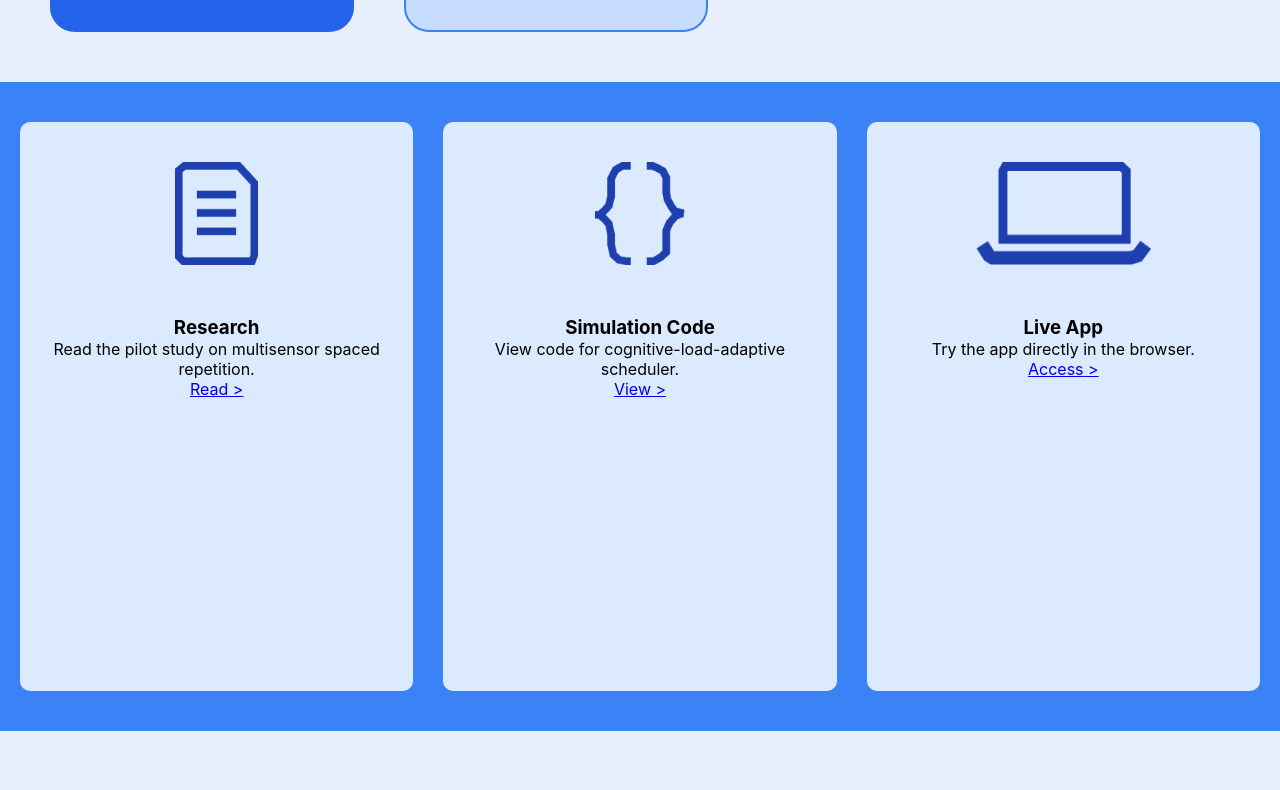
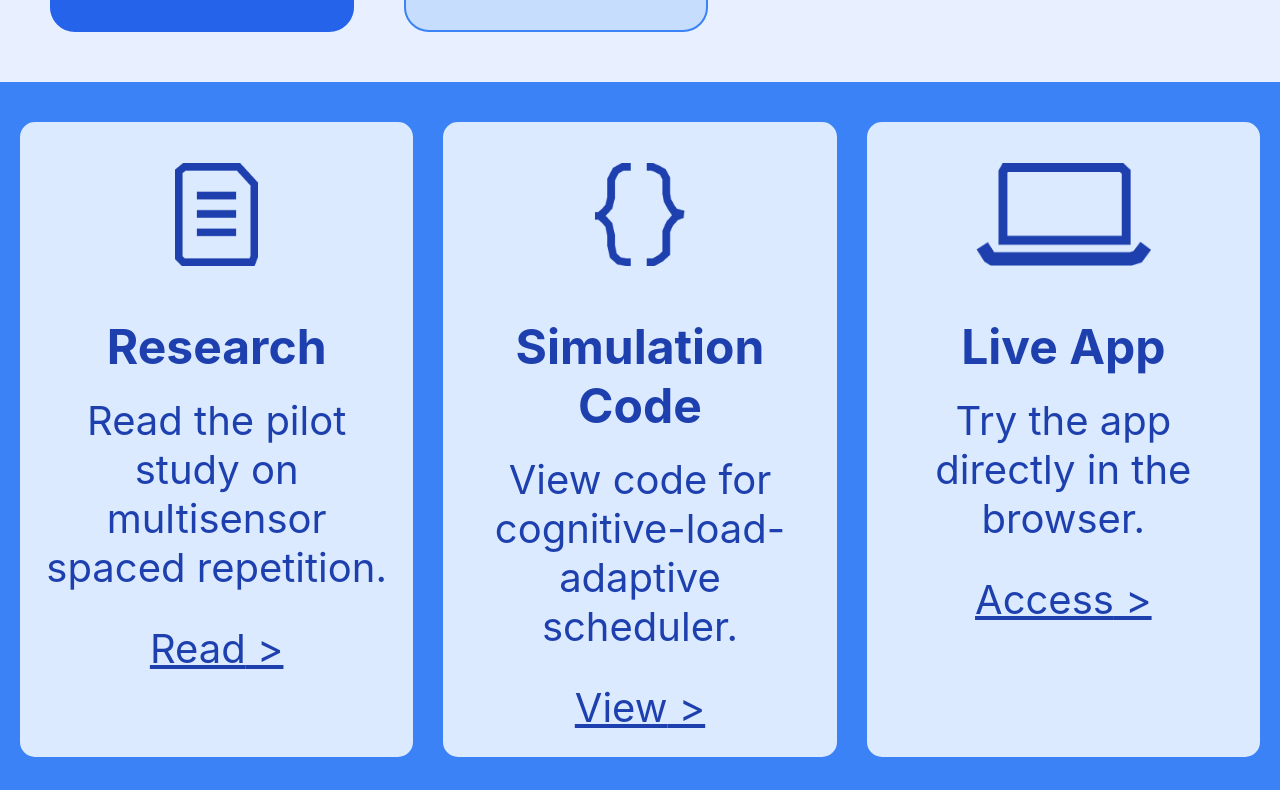
Before and after one commit to maitrimydur/remindXR-web, a React (Vite) app: page / in a window 1280 px wide. Shown: the part 750-1540 px from the top of the page. Built offline with nearby package versions, Linux system fonts and the light colour scheme.

Commit message:
Changed links in features and adjusted colors and text size in features

```diff
--- a/src/App.css
+++ b/src/App.css
@@ -127,9 +127,20 @@
   max-width: 450px;
   aspect-ratio: 450 / 650;
   background: #DBEAFE;
-  padding: 24px;
-  border-radius: 10px;
+  padding: 25px;
+  border-radius: 15px;
   text-align: center;
+}
+.feature-card h3 {
+  font-size: 3rem;      /* 2 rem for the title */
+  font-weight: 700;     /* bold */
+  padding-bottom: 20px;
+  color: #1E40AF;
+}
+
+.feature-card p {
+  font-size: 2.5rem;    /* 1.5 rem for the paragraph */
+  color: #1E40AF;
 }
 .feature-icon {
   height: clamp(80px, 8vw, 120px);
@@ -137,6 +148,12 @@
   object-fit: contain;
   display: block;
   margin: 16px auto clamp(20px, 4vw, 60px);
+}
+.feature-card .feature-cta {
+  display: inline-block; /* ensures margin-top will work reliably */
+  margin-top: 2rem;
+  font-size: 2.5rem;
+  color: #1E40AF;
 }
 
 /* Why It Matters… */
--- a/src/components/Features.tsx
+++ b/src/components/Features.tsx
@@ -34,21 +34,21 @@ export default function Features() {
         title="Research"
         text="Read the pilot study on multisensor spaced repetition."
         cta="Read"
-        to="/research"
+        to="https://www.researchgate.net/publication/392627252_Enhancing_Memory_After_Traumatic_Brain_Injury_Through_Multisensory_Load-Adaptive_Spaced_Repetition_Effects_on_Delayed_Recall_and_Everyday_Self-Efficacy_in_Adolescents_and_Young_Adults"
       />
       <Card
         icon={codeIcon}
         title="Simulation Code"
         text="View code for cognitive-load-adaptive scheduler."
         cta="View"
-        to="/code"
+        to="https://github.com/maitrimydur/sr-scheduler-comparison"
       />
       <Card
         icon={appIcon}
         title="Live App"
         text="Try the app directly in the browser."
         cta="Access"
-        to="/app"
+        to="https://remind-xr.netlify.app/"
       />
     </section>
   )
```
